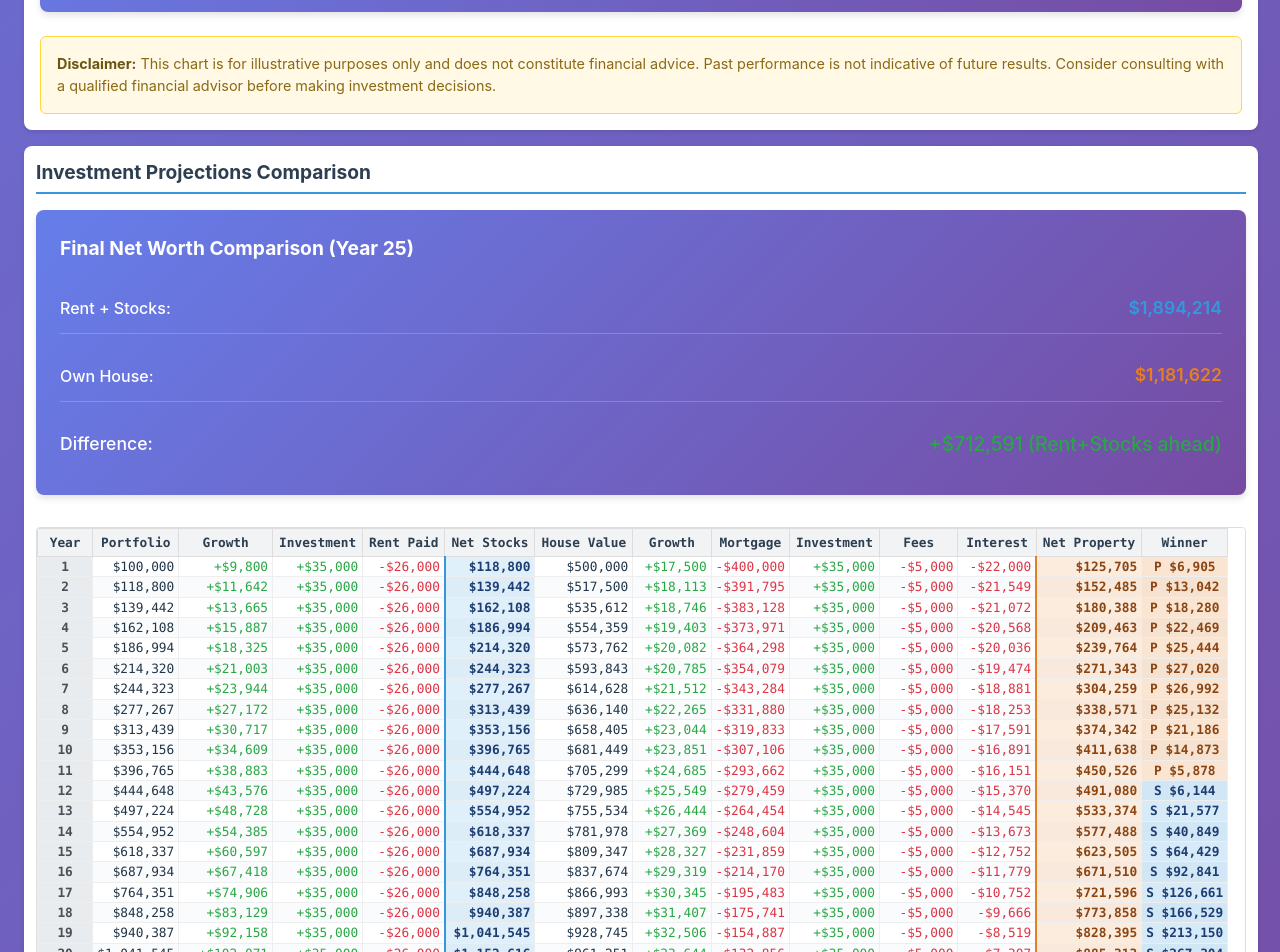
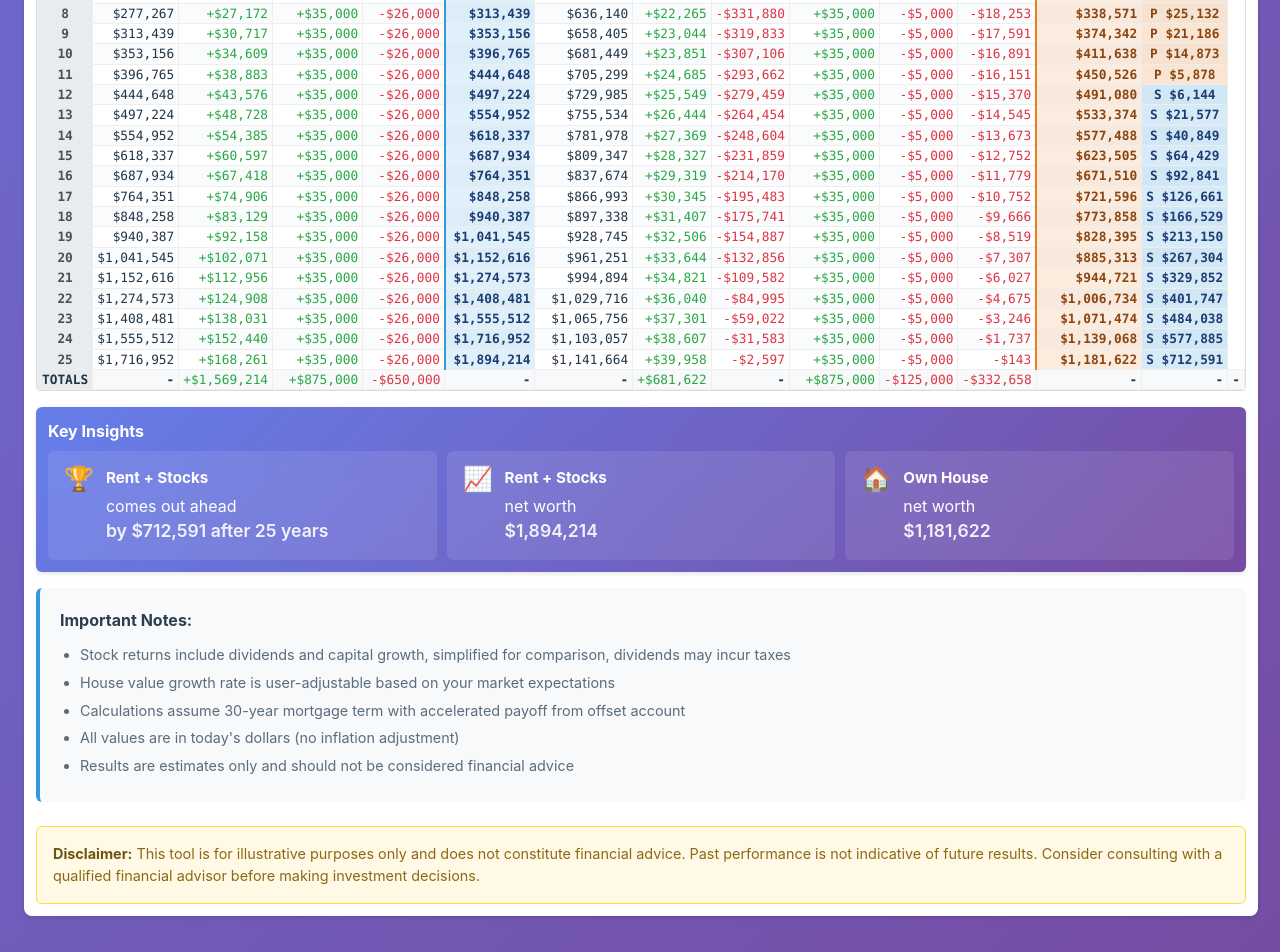
Before and after one commit to lachlanmcmillan/investment-projection, a React (Vite) app: page / in a window 1280 px wide. Shown: the part 1848-2800 px from the top of the page. Built offline with nearby package versions, Linux system fonts and the light colour scheme.

Commit message:
update all

```diff
--- a/src/App.tsx
+++ b/src/App.tsx
@@ -32,7 +32,7 @@ function App() {
   return (
     <div className="app">
       <header className="header">
-        <h1>🏠 📈 Rent + Stocks vs Buy House Calculator</h1>
+        <h1>🏠 📈 Stocks vs Property Calculator</h1>
         <p className="subtitle">
           Compare renting and investing in stocks vs purchasing a house as your primary residence.
           See which path builds more wealth over time in the Australian market.
--- a/src/components/ComparisonTable.module.css
+++ b/src/components/ComparisonTable.module.css
@@ -23,49 +23,50 @@
 }
 
 .summary {
-  margin-bottom: 32px;
+  margin-bottom: 16px;
 }
 
 .summaryCard {
   background: linear-gradient(135deg, #667eea 0%, #764ba2 100%);
   color: white;
-  padding: 24px;
-  border-radius: 8px;
-  box-shadow: 0 4px 6px rgba(0, 0, 0, 0.1);
+  padding: 12px;
+  border-radius: 6px;
+  box-shadow: 0 2px 4px rgba(0, 0, 0, 0.1);
 }
 
 .summaryCard h3 {
   margin-top: 0;
-  margin-bottom: 20px;
-  font-size: 1.2em;
+  margin-bottom: 8px;
+  font-size: 1em;
 }
 
 .summaryValues {
   display: grid;
-  gap: 16px;
+  gap: 6px;
 }
 
 .summaryItem {
   display: flex;
   justify-content: space-between;
   align-items: center;
-  padding: 12px 0;
+  padding: 4px 0;
   border-bottom: 1px solid rgba(255, 255, 255, 0.2);
 }
 
 .summaryItem:last-child {
   border-bottom: none;
   font-weight: bold;
-  font-size: 1.1em;
+  font-size: 1em;
 }
 
 .label {
   font-weight: 500;
+  font-size: 0.9em;
 }
 
 .value {
   font-weight: 600;
-  font-size: 1.1em;
+  font-size: 1em;
 }
 
 .stock {
@@ -237,3 +238,60 @@
   text-align: center;
   background-color: #e9ecef;
 }
+
+.disclaimer {
+  background: #fff9e6;
+  border: 1px solid #ffd93d;
+  border-radius: 6px;
+  padding: 16px;
+  margin-top: 24px;
+}
+
+.disclaimer p {
+  margin: 0;
+  color: #8b6914;
+  font-size: 0.9em;
+  line-height: 1.5;
+}
+
+.disclaimer strong {
+  color: #6b5610;
+}
+
+.insights {
+  display: grid;
+  grid-template-columns: repeat(auto-fit, minmax(200px, 1fr));
+  gap: 10px;
+}
+
+.insight {
+  display: flex;
+  align-items: flex-start;
+  gap: 12px;
+  padding: 16px;
+  background: rgba(255, 255, 255, 0.1);
+  border-radius: 6px;
+  backdrop-filter: blur(10px);
+}
+
+.icon {
+  font-size: 1.5em;
+  line-height: 1;
+  flex-shrink: 0;
+}
+
+.insight div {
+  flex: 1;
+}
+
+.insight strong {
+  display: block;
+  margin-bottom: 4px;
+  font-size: 0.95em;
+}
+
+.amount {
+  font-size: 1.1em;
+  font-weight: 600;
+  color: rgba(255, 255, 255, 0.9);
+}
--- a/src/components/ComparisonTable.tsx
+++ b/src/components/ComparisonTable.tsx
@@ -68,44 +68,12 @@ export default function ComparisonTable({ projections, inputs }: Props) {
 
   const finalYear = projections[projections.length - 1];
   const stockAdvantage = finalYear.stockNetWorth - finalYear.propertyNetWorth;
+  const stockWins = stockAdvantage >= 0;
+  const finalProjection = finalYear;
 
   return (
     <div className={styles.container}>
       <h2>Investment Projections Comparison</h2>
-
-      <div className={styles.summary}>
-        <div className={styles.summaryCard}>
-          <h3>Final Net Worth Comparison (Year {finalYear.year})</h3>
-          <div className={styles.summaryValues}>
-            <div className={styles.summaryItem}>
-              <span className={styles.label}>Rent + Stocks:</span>
-              <span className={`${styles.value} ${styles.stock}`}>
-                {formatCurrency(finalYear.stockNetWorth)}
-              </span>
-            </div>
-            <div className={styles.summaryItem}>
-              <span className={styles.label}>Own House:</span>
-              <span className={`${styles.value} ${styles.property}`}>
-                {formatCurrency(finalYear.propertyNetWorth)}
-              </span>
-            </div>
-            <div className={styles.summaryItem}>
-              <span className={styles.label}>Difference:</span>
-              <span
-                className={`${styles.value} ${
-                  stockAdvantage >= 0 ? styles.positive : styles.negative
-                }`}
-              >
-                {stockAdvantage >= 0 ? "+" : ""}
-                {formatCurrency(stockAdvantage)}
-                {stockAdvantage >= 0
-                  ? " (Rent+Stocks ahead)"
-                  : " (Own House ahead)"}
-              </span>
-            </div>
-          </div>
-        </div>
-      </div>
 
       <div className={styles.tableContainer}>
         <table className={styles.table}>
@@ -357,12 +325,54 @@ export default function ComparisonTable({ projections, inputs }: Props) {
         </table>
       </div>
 
+
+
+      <div className={styles.summary}>
+        <div className={styles.summaryCard}>
+          <h3>Key Insights</h3>
+          <div className={styles.insights}>
+            <div className={styles.insight}>
+              <span className={styles.icon}>🏆</span>
+              <div>
+                <strong>{stockWins ? 'Rent + Stocks' : 'Own House'}</strong> comes out ahead
+                <br />
+                <span className={styles.amount}>
+                  by {formatCurrency(Math.abs(stockAdvantage))} after {finalProjection.year} years
+                </span>
+              </div>
+            </div>
+
+            <div className={styles.insight}>
+              <span className={styles.icon}>📈</span>
+              <div>
+                <strong>Rent + Stocks</strong> net worth
+                <br />
+                <span className={styles.amount}>
+                  {formatCurrency(finalProjection.stockNetWorth)}
+                </span>
+              </div>
+            </div>
+
+            <div className={styles.insight}>
+              <span className={styles.icon}>🏠</span>
+              <div>
+                <strong>Own House</strong> net worth
+                <br />
+                <span className={styles.amount}>
+                  {formatCurrency(finalProjection.propertyNetWorth)}
+                </span>
+              </div>
+            </div>
+          </div>
+        </div>
+      </div>
+
       <div className={styles.footnotes}>
         <h4>Important Notes:</h4>
         <ul>
           <li>
             Stock returns include dividends and capital growth, simplified for
-            comparison
+            comparison, dividends may incur taxes
           </li>
           <li>
             House value growth rate is user-adjustable based on your market
@@ -379,6 +389,14 @@ export default function ComparisonTable({ projections, inputs }: Props) {
           </li>
         </ul>
       </div>
+
+      <div className={styles.disclaimer}>
+        <p>
+          <strong>Disclaimer:</strong> This tool is for illustrative purposes only and does not constitute financial advice.
+          Past performance is not indicative of future results. Consider consulting with a qualified financial advisor
+          before making investment decisions.
+        </p>
+      </div>
     </div>
   );
 }
--- a/src/components/NetWorthChart.module.css
+++ b/src/components/NetWorthChart.module.css
@@ -57,14 +57,14 @@
 .summaryCard {
   background: linear-gradient(135deg, #667eea 0%, #764ba2 100%);
   color: white;
-  padding: 24px;
+  padding: 12px;
   border-radius: 8px;
   box-shadow: 0 4px 6px rgba(0, 0, 0, 0.1);
 }
 
 .summaryCard h3 {
   margin-top: 0;
-  margin-bottom: 20px;
+  margin-bottom: 00px;
   font-size: 1.2em;
   text-align: center;
 }
@@ -72,7 +72,7 @@
 .insights {
   display: grid;
   grid-template-columns: repeat(auto-fit, minmax(200px, 1fr));
-  gap: 20px;
+  gap: 10px;
 }
 
 .insight {
--- a/src/components/NetWorthChart.tsx
+++ b/src/components/NetWorthChart.tsx
@@ -181,61 +181,12 @@ export default function NetWorthChart({ projections }: Props) {
   return (
     <div className={styles.container}>
       <h2>Net Worth Growth Over Time</h2>
-      <p className={styles.hoverHint}>
-        📊 View the table below for detailed step-by-step calculations
-      </p>
-
       <div className={styles.chartContainer}>
         <Line data={data} options={options} />
       </div>
 
-      <div className={styles.summary}>
-        <div className={styles.summaryCard}>
-          <h3>Key Insights</h3>
-          <div className={styles.insights}>
-            <div className={styles.insight}>
-              <span className={styles.icon}>🏆</span>
-              <div>
-                <strong>{stockWins ? 'Rent + Stocks' : 'Own House'}</strong> comes out ahead
-                <br />
-                <span className={styles.amount}>
-                  by {formatCurrency(Math.abs(stockAdvantage))} after {finalProjection.year} years
-                </span>
-              </div>
-            </div>
 
-            <div className={styles.insight}>
-              <span className={styles.icon}>📈</span>
-              <div>
-                <strong>Rent + Stocks</strong> net worth
-                <br />
-                <span className={styles.amount}>
-                  {formatCurrency(finalProjection.stockNetWorth)}
-                </span>
-              </div>
-            </div>
 
-            <div className={styles.insight}>
-              <span className={styles.icon}>🏠</span>
-              <div>
-                <strong>Own House</strong> net worth
-                <br />
-                <span className={styles.amount}>
-                  {formatCurrency(finalProjection.propertyNetWorth)}
-                </span>
-              </div>
-            </div>
-          </div>
-        </div>
-      </div>
-
-      <div className={styles.disclaimer}>
-        <p>
-          <strong>Disclaimer:</strong> This chart is for illustrative purposes only and does not constitute financial advice.
-          Past performance is not indicative of future results. Consider consulting with a qualified financial advisor
-          before making investment decisions.
-        </p>
-      </div>
     </div>
   );
 }
```
